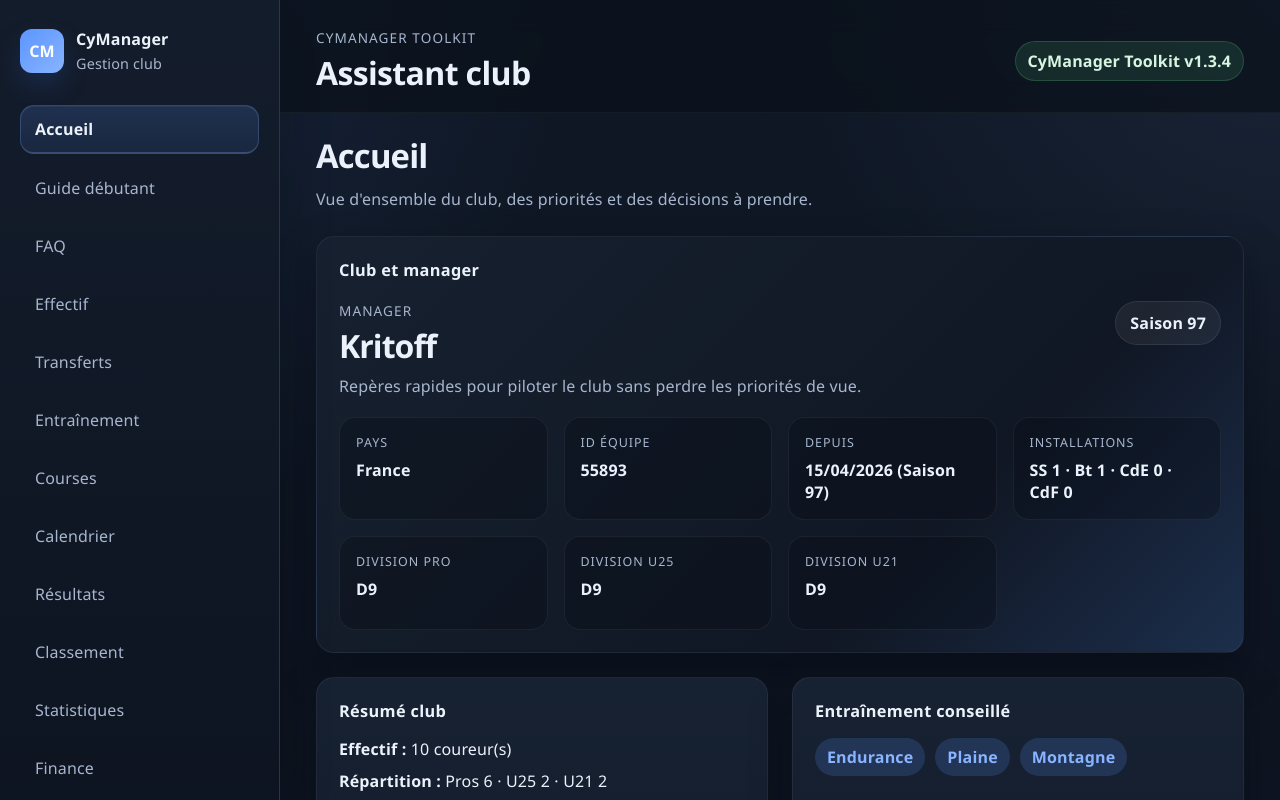
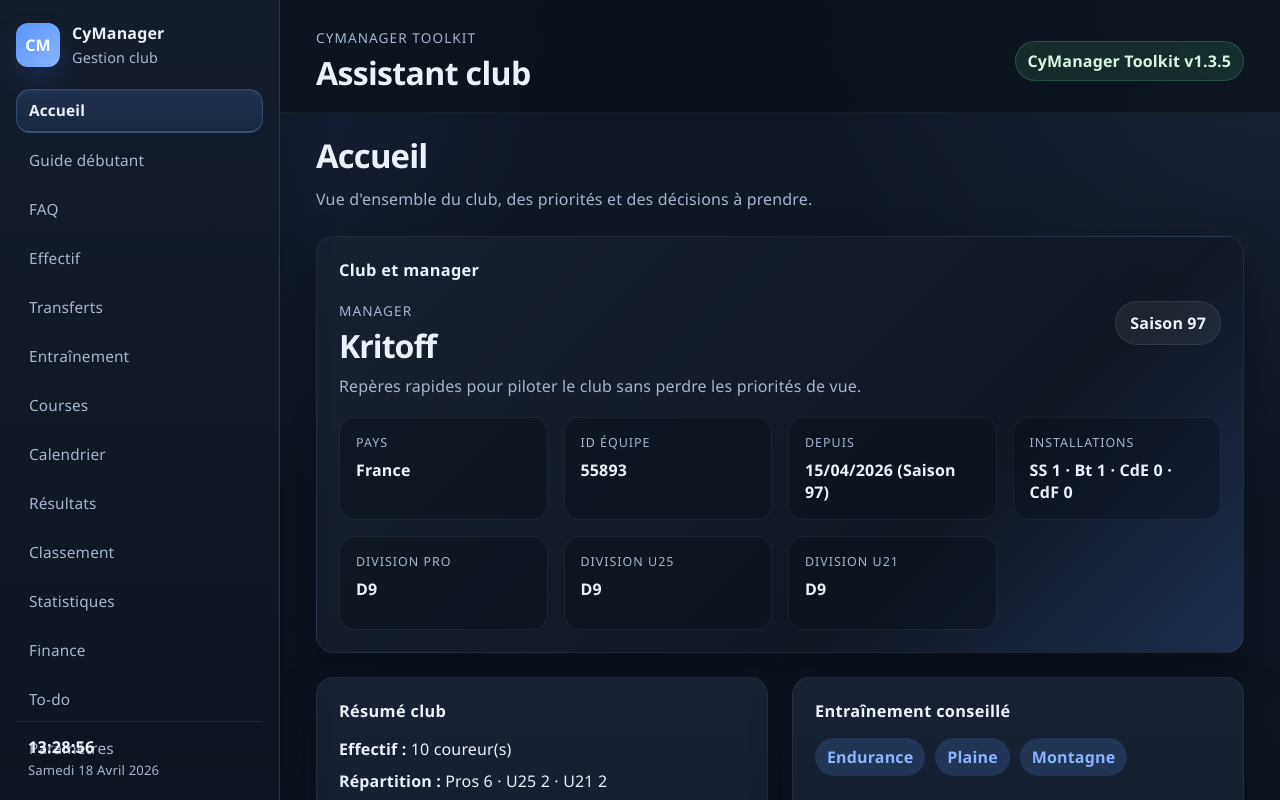
Before and after one commit to kikof17/cymanager, a React (Vite) app: page /#/ in a window 1280 px wide. Shown: the top 800 px of the page. Built offline with nearby package versions, Linux system fonts and the light colour scheme.

Commit message:
Restore sidebar clock and bump version to 1.3.5

```diff
--- a/package.json
+++ b/package.json
@@ -1,7 +1,7 @@
 {
   "name": "cymanager",
   "private": true,
-  "version": "1.3.4",
+  "version": "1.3.5",
   "type": "module",
   "scripts": {
     "dev": "vite",
--- a/src/styles/app.css
+++ b/src/styles/app.css
@@ -1354,7 +1354,13 @@ body {
 }
 
 .sidebar {
-  padding: 28px 20px;
+  display: flex;
+  flex-direction: column;
+  position: sticky;
+  top: 0;
+  height: 100svh;
+  min-height: 100svh;
+  padding: 22px 16px 18px;
   background:
     linear-gradient(180deg, rgba(20, 29, 43, 0.98) 0%, rgba(14, 21, 34, 0.98) 100%);
   border-right: 1px solid var(--border);
@@ -1362,7 +1368,7 @@ body {
 }
 
 .sidebar-brand {
-  margin-bottom: 32px;
+  margin-bottom: 22px;
 }
 
 .sidebar-logo {
@@ -1371,12 +1377,18 @@ body {
 }
 
 .sidebar-nav {
-  gap: 10px;
+  display: flex;
+  flex: 1 1 auto;
+  flex-direction: column;
+  gap: 6px;
+  min-height: 0;
 }
 
 .nav-link {
+  padding: 10px 12px;
   border: 1px solid transparent;
   border-radius: 14px;
+  font-size: 0.96rem;
 }
 
 .nav-link:hover {
@@ -1390,6 +1402,27 @@ body {
   color: var(--text);
   border-color: rgba(137, 180, 255, 0.22);
   box-shadow: inset 0 1px 0 rgba(255, 255, 255, 0.05);
+}
+
+.sidebar-clock {
+  margin-top: auto;
+  padding: 14px 12px 2px;
+  border-top: 1px solid rgba(255, 255, 255, 0.08);
+}
+
+.sidebar-clock-time {
+  margin: 0;
+  color: var(--text);
+  font-size: 1.02rem;
+  font-weight: 700;
+}
+
+.sidebar-clock-date {
+  margin: 4px 0 0;
+  color: var(--text-soft);
+  font-size: 0.82rem;
+  text-transform: capitalize;
+  line-height: 1.35;
 }
 
 .app-main {
@@ -1924,6 +1957,12 @@ select:focus {
   .home-club-panel-header {
     flex-direction: column;
   }
+
+  .sidebar {
+    position: static;
+    height: auto;
+    min-height: 0;
+  }
 }
 
 .race-role-dot {
```
Also changed, not shown: 1 other file (tests, documents, lock files or other folders).
